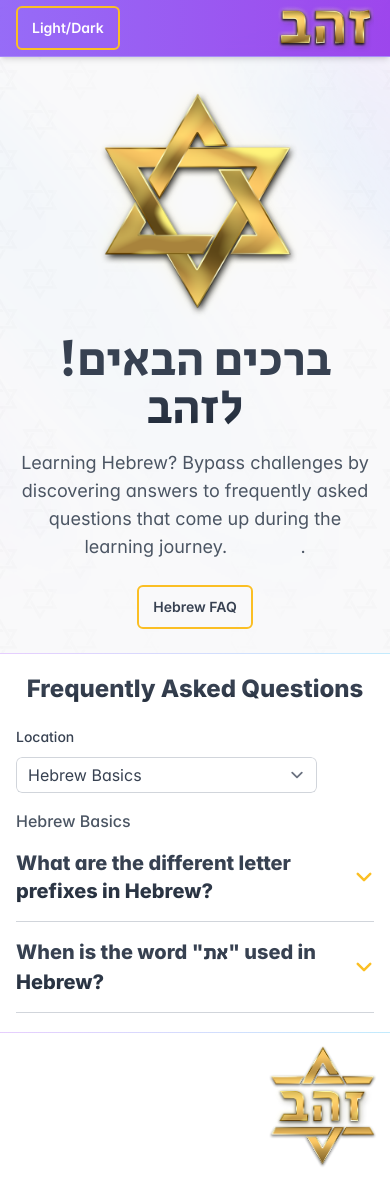
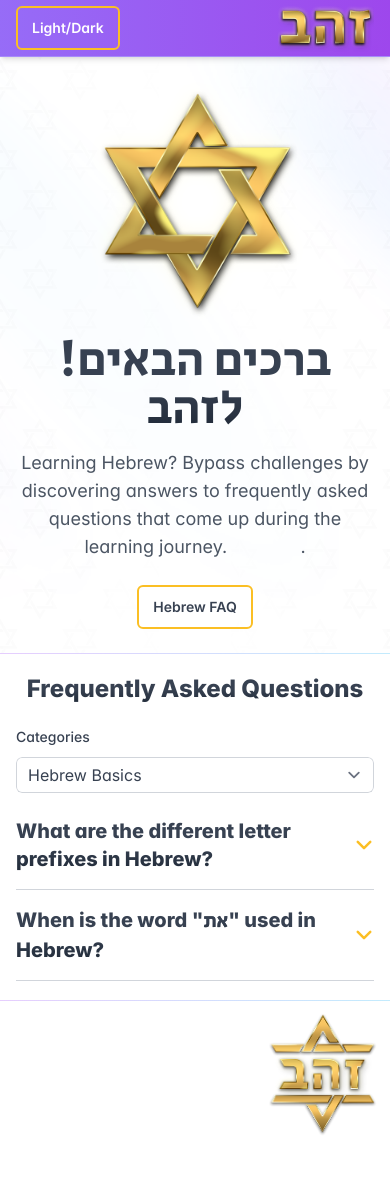
Before and after one commit to davebb16/zehav, a React (Vite) app: page / in a window 390 px wide. After the commit the page ends 1145 px from the top, so only its background shows below. Built offline with nearby package versions, Linux system fonts and the light colour scheme.

Commit message:
mobile select is finally done

```diff
--- a/src/components/select/Select.tsx
+++ b/src/components/select/Select.tsx
@@ -2,22 +2,28 @@ import { ReactElement } from 'react'
 
 type Props = {
   children: ReactElement[]
+  setSelectedTab: (index: number) => void
 }
 
-const Select: React.FC<Props> = ({ children }) => {
+const Select: React.FC<Props> = ({ children, setSelectedTab }) => {
+  const handleSelectChange = (e: React.ChangeEvent<HTMLSelectElement>) => {
+    const index = e.target.selectedIndex
+    setSelectedTab(index)
+  }
   return (
-    <div>
+    <div className='flex flex-1 flex-col'>
       <label
-        htmlFor='location'
+        htmlFor='Categories'
         className='block text-sm font-medium leading-6 text-foreground'
       >
-        Location
+        Categories
       </label>
       <select
-        id='location'
-        name='location'
-        defaultValue='Canada'
-        className='bg-field mt-2 block w-full rounded-md border-0 py-1.5 pl-3 pr-10 text-foreground ring-1 ring-inset ring-background-border focus:ring-2 focus:ring-accent sm:text-sm sm:leading-6'
+        onChange={handleSelectChange}
+        id='Categories'
+        name='Categories'
+        defaultValue='Hebrew Basics'
+        className='bg-field mt-2 block w-full min-w-full flex-1 rounded-md border-0 py-1.5 pl-3 pr-10 text-foreground ring-1 ring-inset ring-background-border focus:ring-2 focus:ring-accent sm:text-sm sm:leading-6'
       >
         {children}
       </select>
--- a/src/components/select/SelectOption.tsx
+++ b/src/components/select/SelectOption.tsx
@@ -2,12 +2,10 @@ import { ReactElement } from 'react'
 
 interface props {
   children: ReactElement[]
-  setSelectedTab: (index: number) => void
-  selectedTab: number
 }
 
-const SelectOption: React.FC<props> = ({ children, setSelectedTab }) => {
-  return <option onClick={() => setSelectedTab(index)}>{children}</option>
+const SelectOption: React.FC<props> = ({ children }) => {
+  return <option>{children}</option>
 }
 
 export default SelectOption
--- a/src/components/tabs/Tabs.tsx
+++ b/src/components/tabs/Tabs.tsx
@@ -11,17 +11,11 @@ const Tabs: React.FC<Props> = ({ children }) => {
   const [selectedTab, setSelectedTab] = useState(0)
 
   return (
-    <div className='flex flex-col gap-spacing md:flex-row'>
-      <div className='flex md:hidden'>
-        <Select>
+    <div className='flex flex-col gap-2 md:flex-row md:gap-spacing'>
+      <div className='flex flex-1 sm:hidden'>
+        <Select setSelectedTab={setSelectedTab}>
           {children.map((item, index) => (
-            <SelectOption
-              key={index}
-              selectedTab={selectedTab}
-              setSelectedTab={setSelectedTab}
-            >
-              {item.props.title}
-            </SelectOption>
+            <SelectOption key={index}>{item.props.title}</SelectOption>
           ))}
         </Select>
       </div>
--- a/src/output.css
+++ b/src/output.css
@@ -943,6 +943,10 @@ select {
   width: 100%;
 }
 
+.min-w-full {
+  min-width: 100%;
+}
+
 .max-w-4xl {
   max-width: 56rem;
 }
@@ -1012,10 +1016,6 @@ select {
   gap: calc(var(--spacing) * 1.25);
 }
 
-.gap-spacing {
-  gap: var(--spacing);
-}
-
 .gap-text-gap {
   gap: var(--textGap);
 }
@@ -1070,11 +1070,15 @@ select {
 
 .bg-background-dimmed1 {
   --tw-bg-opacity: 1;
-  background-color: rgb(var(--background-dimmed1) , var(--tw-bg-opacity) );
+  background-color: rgb(var(--fbackground-dimmed1) , var(--tw-bg-opacity) );
 }
 
 .bg-background-dimmed1\/50 {
-  background-color: rgb(var(--background-dimmed1) , 0.5 );
+  background-color: rgb(var(--fbackground-dimmed1) , 0.5 );
+}
+
+.bg-field {
+  background-color: var(--field);
 }
 
 .bg-\[url\(\'\/src\/assets\/svg\/default-gradient-background\.svg\'\)\] {
@@ -1896,7 +1900,7 @@ html {
 
 .hover\:bg-background-dimmed1:hover {
   --tw-bg-opacity: 1;
-  background-color: rgb(var(--background-dimmed1) , var(--tw-bg-opacity) );
+  background-color: rgb(var(--fbackground-dimmed1) , var(--tw-bg-opacity) );
 }
 
 .hover\:bg-background-dimmed2:hover {
@@ -1955,6 +1959,10 @@ html {
     display: flex;
   }
 
+  .sm\:hidden {
+    display: none;
+  }
+
   .sm\:text-3xl {
     font-size: 1.875rem;
     line-height: 2.25rem;
@@ -1981,12 +1989,16 @@ html {
 }
 
 @media (min-width: 768px) {
-  .md\:hidden {
-    display: none;
+  .md\:block {
+    display: block;
   }
 
   .md\:flex-row {
     flex-direction: row;
+  }
+
+  .md\:gap-spacing {
+    gap: var(--spacing);
   }
 
   .md\:bg-\[size\:120rem\] {
--- a/src/routes/index.lazy.tsx
+++ b/src/routes/index.lazy.tsx
@@ -59,7 +59,9 @@ function Index() {
           <Tabs>
             {categories.map((category) => (
               <Tab title={category}>
-                <Typography fontWeight='medium'>{category}</Typography>
+                <Typography fontWeight='medium' className='hidden md:block'>
+                  {category}
+                </Typography>
                 {faqContent[category].map(({ question, answer }) => (
                   <Accordian header={question} content={answer} />
                 ))}
--- a/tailwind.config.js
+++ b/tailwind.config.js
@@ -20,7 +20,7 @@ module.exports = {
         },
         background: {
           DEFAULT: 'rgb(var(--background) , <alpha-value> )',
-          dimmed1: 'rgb(var(--background-dimmed1) , <alpha-value> )',
+          dimmed1: 'rgb(var(--fbackground-dimmed1) , <alpha-value> )',
           dimmed2: 'rgb(var(--background-dimmed2) , <alpha-value> )',
           border: 'rgb(var(--background-border) , <alpha-value> )',
         },
@@ -49,8 +49,9 @@ module.exports = {
         scrollbarColor: {
           DEFAULT: 'var(--scrollbarColor)',
         },
-        gray: {
-          850: '#18212F',
+
+        field: {
+          DEFAULT: 'var(--field)',
         },
       },
       spacing: {
```
